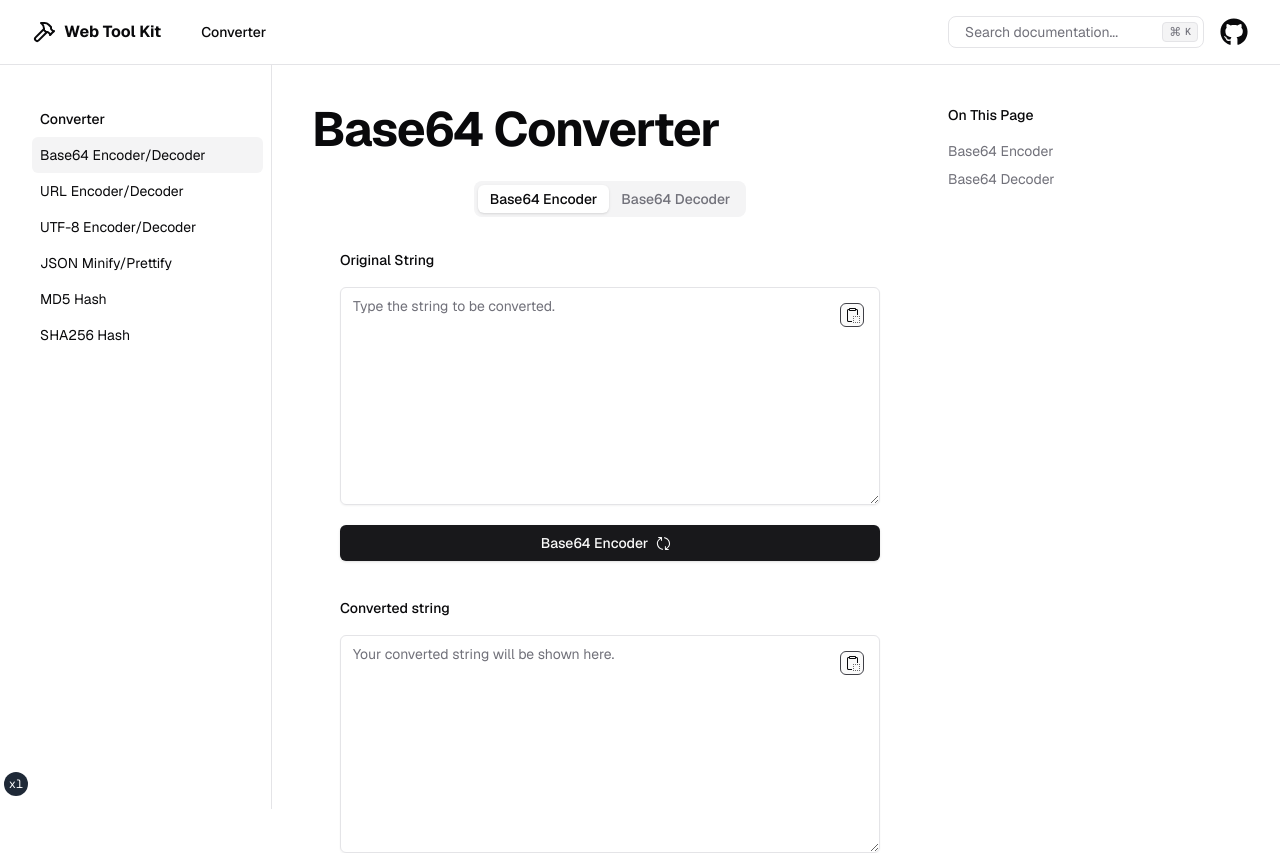
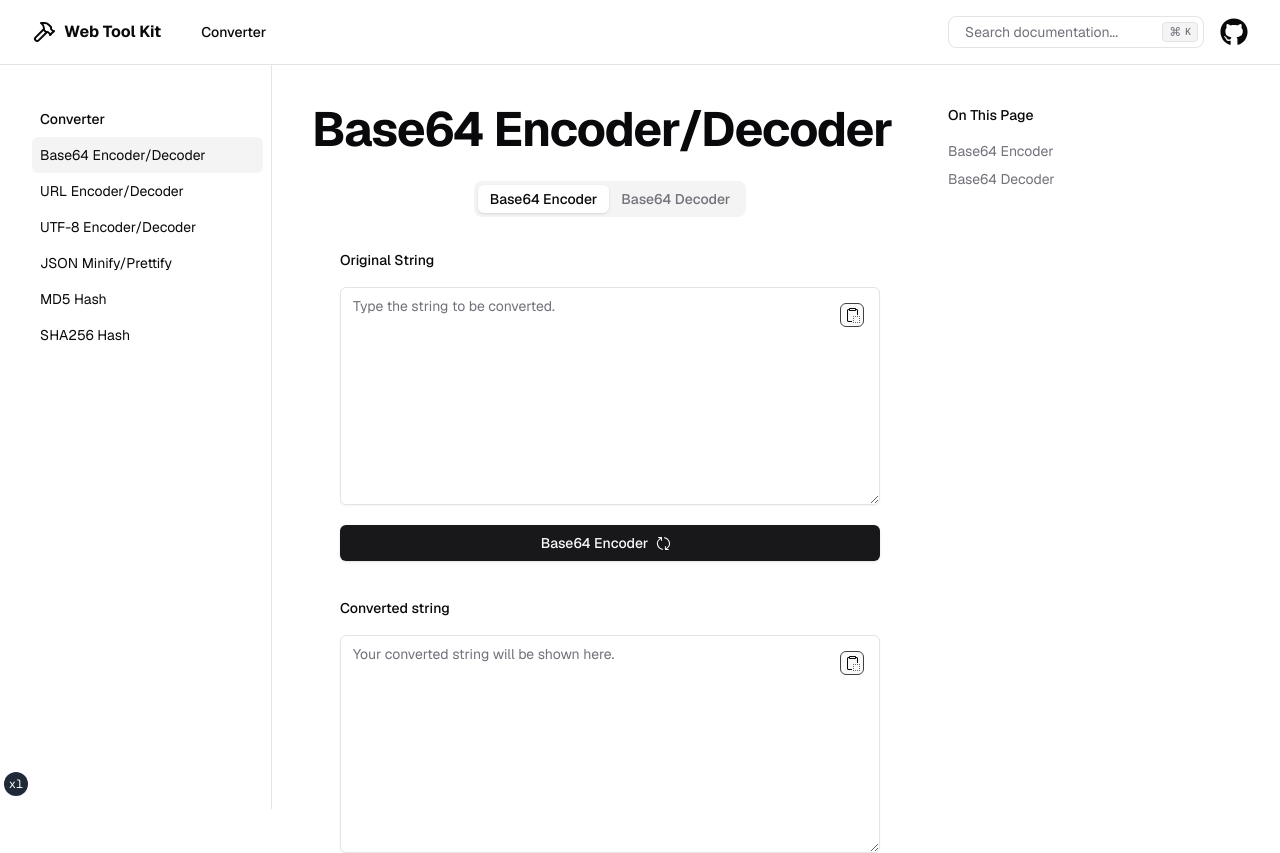
Before and after one commit to SiAce/web-toolkit, a Next.js app: page /converter/base64 in a window 1280 px wide. Shown: the top 853 px of the page. Built offline with nearby package versions, Linux system fonts and the light colour scheme.

Commit message:
Change runtime to nodejs to fix compile error

```diff
--- /dev/null
+++ b/src/app/converter/[slug]/opengraph-image.tsx
@@ -0,0 +1,47 @@
+import { ImageResponse } from 'next/og'
+import { ConverterPageProps } from './page'
+import { converterConfig } from '@/config/converter'
+import { siteConfig } from '@/config/site'
+
+
+// Image metadata
+export const alt = siteConfig.description
+export const size = {
+  width: 1200,
+  height: 630,
+}
+
+export const contentType = 'image/png'
+
+
+// Image generation
+export default async function Image({ params }: ConverterPageProps) {
+  const slug = params.slug;
+  const { title } = converterConfig.pages[slug];
+
+
+  return new ImageResponse(
+    (
+      // ImageResponse JSX element
+      <div
+        style={{
+          fontSize: 128,
+          background: 'white',
+          width: '100%',
+          height: '100%',
+          display: 'flex',
+          alignItems: 'center',
+          justifyContent: 'center',
+        }}
+      >
+        {title}
+      </div>
+    ),
+    // ImageResponse options
+    {
+      // For convenience, we can re-use the exported opengraph-image
+      // size config to also set the ImageResponse's width and height.
+      ...size,
+    }
+  )
+}
--- a/src/app/converter/[slug]/page.tsx
+++ b/src/app/converter/[slug]/page.tsx
@@ -1,9 +1,21 @@
+import { TabbedConverter } from "@/components/converter/tabbed-converter";
+import { DashboardTableOfContents } from "@/components/toc";
 import { converterConfig } from "@/config/converter";
-import { ClientConverterPage } from "../../../components/converter/ClientConverterPage";
+import { siteConfig } from "@/config/site";
+
 
 export interface ConverterPageProps {
   params: {
     slug: string
+  }
+}
+
+export function generateMetadata({ params }: ConverterPageProps) {
+  const slug = params.slug;
+  const { title } = converterConfig.pages[slug];
+  return {
+    title,
+    description: `${siteConfig.description}${title}`,
   }
 }
 
@@ -12,5 +24,36 @@ export function generateStaticParams() {
 }
 
 export default function ConverterPage({ params }: ConverterPageProps) {
-  return <ClientConverterPage converterId={params.slug} />
+  const slug = params.slug;
+  const { title, subtitle, converters } = converterConfig.pages[slug];
+
+  return (
+    <main className="relative py-6 lg:gap-10 lg:py-10 xl:grid xl:grid-cols-[1fr_300px]">
+      <div className="mx-auto w-full min-w-0">
+        <h1 className="scroll-m-20 text-4xl font-bold tracking-tight lg:text-5xl font-sans">
+          {title}
+        </h1>
+        <h2>
+          {subtitle}
+        </h2>
+        <TabbedConverter
+          page={slug}
+          converters={converters.map(({ name }) => ({
+            name,
+          }))}
+        ></TabbedConverter>
+      </div>
+      <div className="hidden text-sm xl:block">
+        <div className="sticky top-16 -mt-10 max-h-[calc(var(--vh)-4rem)] overflow-y-auto pt-10">
+          <DashboardTableOfContents
+            toc={{
+              items: converters.map(({ name }) => ({
+                title: name,
+                url: `#${name.toLowerCase().split(' ').join('-')}`,
+              })),
+            }} />
+        </div>
+      </div>
+    </main>
+  );
 }
--- a/src/app/layout.tsx
+++ b/src/app/layout.tsx
@@ -15,6 +15,7 @@ export const metadata: Metadata = {
   title: "Web Tool Kit",
   description: "Your All-In-One Web Tool Kit",
 };
+
 
 export default function RootLayout({
   children,
--- /dev/null
+++ b/src/app/robots.ts
@@ -0,0 +1,13 @@
+import { siteConfig } from '@/config/site'
+import { MetadataRoute } from 'next'
+
+export default function robots(): MetadataRoute.Robots {
+  return {
+    rules: {
+      userAgent: '*',
+      allow: '/',
+      disallow: '/private/',
+    },
+    sitemap: `${siteConfig.url}/sitemap.xml`,
+  }
+}
--- /dev/null
+++ b/src/app/sitemap.ts
@@ -0,0 +1,14 @@
+
+import { converterConfig } from '@/config/converter'
+import { siteConfig } from '@/config/site'
+import { MetadataRoute } from 'next'
+
+
+export default async function sitemap(): Promise<MetadataRoute.Sitemap> {
+  return Object.values(converterConfig.pages).map((page) => ({
+    url: `${siteConfig.url}${page.href}`,
+    lastModified: new Date(),
+    changeFrequency: "weekly",
+    priority: 1
+  }))
+}
--- a/src/components/converter/ClientConverterPage.tsx
+++ /dev/null
@@ -1,43 +0,0 @@
-'use client';
-
-import { TabbedConverter } from "@/components/converter/tabbed-converter";
-import { DashboardTableOfContents } from "@/components/toc";
-import { converterConfig } from "@/config/converter";
-
-export interface ClientConverterPageProps {
-  converterId: string
-}
-
-export function ClientConverterPage({ converterId }: ClientConverterPageProps) {
-  const { title, subtitle, converters } = converterConfig.pages[converterId];
-
-  return (
-    <main className="relative py-6 lg:gap-10 lg:py-10 xl:grid xl:grid-cols-[1fr_300px]">
-      <div className="mx-auto w-full min-w-0">
-        <h1 className="scroll-m-20 text-4xl font-bold tracking-tight lg:text-5xl font-sans">
-          {title}
-        </h1>
-        <h2>
-          {subtitle}
-        </h2>
-        <TabbedConverter
-          items={converters.map(({ name, convertFunc }) => ({
-            name,
-            convertFunc,
-          }))}
-        ></TabbedConverter>
-      </div>
-      <div className="hidden text-sm xl:block">
-        <div className="sticky top-16 -mt-10 max-h-[calc(var(--vh)-4rem)] overflow-y-auto pt-10">
-          <DashboardTableOfContents
-            toc={{
-              items: converters.map(({ name, url }) => ({
-                title: name,
-                url,
-              })),
-            }} />
-        </div>
-      </div>
-    </main>
-  );
-}
--- a/src/components/converter/converter.tsx
+++ b/src/components/converter/converter.tsx
@@ -3,6 +3,7 @@
 import { Label } from "@/components/ui/label";
 import { Textarea } from "@/components/ui/textarea";
 
+import { converterConfig } from "@/config/converter";
 import { UpdateIcon } from "@radix-ui/react-icons";
 import { motion } from "framer-motion";
 import { useState } from "react";
@@ -24,11 +25,11 @@ const convertIcon = {
 }
 
 export interface ConverterProps {
-  name: string;
-  convertFunc: (s: string) => string;
+  page: string
+  converterName: string
 }
 
-export function Converter({ name, convertFunc }: ConverterProps) {
+export function Converter({ page, converterName }: ConverterProps) {
   const [originalString, setOriginalString] = useState<string | undefined>(
     undefined
   );
@@ -36,6 +37,7 @@ export function Converter({ name, convertFunc }: ConverterProps) {
     undefined
   );
 
+  const convertFunc = converterConfig.pages[page].converters.find((converter) => converter.name === converterName)!.convertFunc
 
   return (
     <div className="grid w-full gap-10">
@@ -53,7 +55,7 @@ export function Converter({ name, convertFunc }: ConverterProps) {
           whileHover="hover"
           whileTap="tap"
         >
-          {name}
+          {converterName}
           <motion.div
             variants={convertIcon}
           >
--- a/src/components/converter/tabbed-converter.tsx
+++ b/src/components/converter/tabbed-converter.tsx
@@ -2,26 +2,26 @@ import { Tabs, TabsContent, TabsList, TabsTrigger } from "@/components/ui/tabs";
 import { Converter } from "./converter";
 
 export interface TabbedConverterProps {
-  items: {
+  page: string
+  converters: {
     name: string
-    convertFunc: (s: string) => string;
   }[]
 }
 
-export function TabbedConverter({ items }: TabbedConverterProps) {
+export function TabbedConverter({ page, converters }: TabbedConverterProps) {
   return (
-    <Tabs defaultValue={items[0].name} className="flex flex-col justify-evenly gap-7 m-7">
+    <Tabs defaultValue={converters[0].name} className="flex flex-col justify-evenly gap-7 m-7">
       <TabsList className="w-min flex self-center">
         {
-          items.map((item, index) => (
-            <TabsTrigger key={index} value={item.name}>{item.name}</TabsTrigger>
+          converters.map((converter, index) => (
+            <TabsTrigger key={index} value={converter.name}>{converter.name}</TabsTrigger>
           ))
         }
       </TabsList>
       {
-        items.map((item, index) => (
-          <TabsContent key={index} value={item.name}>
-            <Converter {...item}></Converter>
+        converters.map((converter, index) => (
+          <TabsContent key={index} value={converter.name}>
+            <Converter page={page} converterName={converter.name}></Converter>
           </TabsContent>
         ))
       }
--- a/src/config/converter.ts
+++ b/src/config/converter.ts
@@ -42,82 +42,78 @@ export const converterConfig: ConverterConfig = {
   pages:
   {
     base64: {
-      title: "Base64 Converter",
+      title: "Base64 Encoder/Decoder",
+      href: "/converter/base64",
       converters: [
         {
           name: "Base64 Encoder",
-          url: "#base64-encoder",
           convertFunc: stringToBase64
         },
         {
           name: "Base64 Decoder",
-          url: "#base64-decoder",
           convertFunc: Base64ToString
         },
       ]
     },
     url: {
-      title: "URL Converter",
+      title: "URL Encoder/Decoder",
+      href: "/converter/url",
       converters: [
         {
           name: "URL Encoder",
-          url: "#url-encoder",
           convertFunc: encodeURI
         },
         {
           name: "URL Decoder",
-          url: "#url-decoder",
           convertFunc: decodeURI
         },
       ]
     },
     "utf-8": {
-      title: "UTF-8 Converter",
+      title: "UTF-8 Encoder/Decoder",
+      href: "/converter/utf-8",
       subtitle: "Into Hex Bytes",
       converters: [
         {
           name: "UTF8 Encoder",
-          url: "#utf8-encoder",
           convertFunc: UTF8Encode
         },
         {
           name: "UTF8 Decoder",
-          url: "#utf8-decoder",
           convertFunc: UTF8Decode
         },
       ]
     },
     json: {
-      title: "JSON Converter",
+      title: "JSON Minify/Prettify",
+      href: "/converter/json",
       converters: [
         {
           name: "JSON Minify",
-          url: "#json-minify",
           convertFunc: JSONMinify
         },
         {
           name: "JSON Prettify",
-          url: "#json-prettify",
           convertFunc: JSONPrettify
         },
       ]
     },
     md5: {
       title: "MD5 Hash",
+      href: "/converter/md5",
       converters: [
         {
           name: "MD5 Hash",
-          url: "#md5-hash",
           convertFunc: MD5Hash
         }
       ]
     },
     sha256: {
       title: "SHA256 Hash",
+      href: "/converter/sha256",
       converters: [
         {
           name: "SHA256 Hash",
-          url: "#sha256-hash",
           convertFunc: SHA256Hash
         }
       ]
--- a/src/config/site.ts
+++ b/src/config/site.ts
@@ -3,8 +3,8 @@ import { SiteConfig } from "@/types"
 export const siteConfig: SiteConfig = {
   name: "Web Tool Kit",
   description:
-    "An open source application built using the new router, server components and everything new in Next.js 13.",
-  url: "https://web-toolkit-eight.vercel.app/",
+    "An open source all-in-one web took kit application built using Next.js.",
+  url: "https://web-toolkit-eight.vercel.app",
   ogImage: "https://web-toolkit-eight.vercel.app/og.jpg",
   links: {
     github: "https://github.com/SiAce/web-toolkit",
--- a/src/types/index.d.ts
+++ b/src/types/index.d.ts
@@ -50,13 +50,13 @@ export type ConverterPagesConfig = {
 
 export type ConverterPageConfig = {
   title: string
+  href: string
   subtitle?: string
   converters: Converter[]
 }
 
 export type Converter = {
   name: string;
-  url: string;
   convertFunc: (s: string) => string;
 }
 
```
